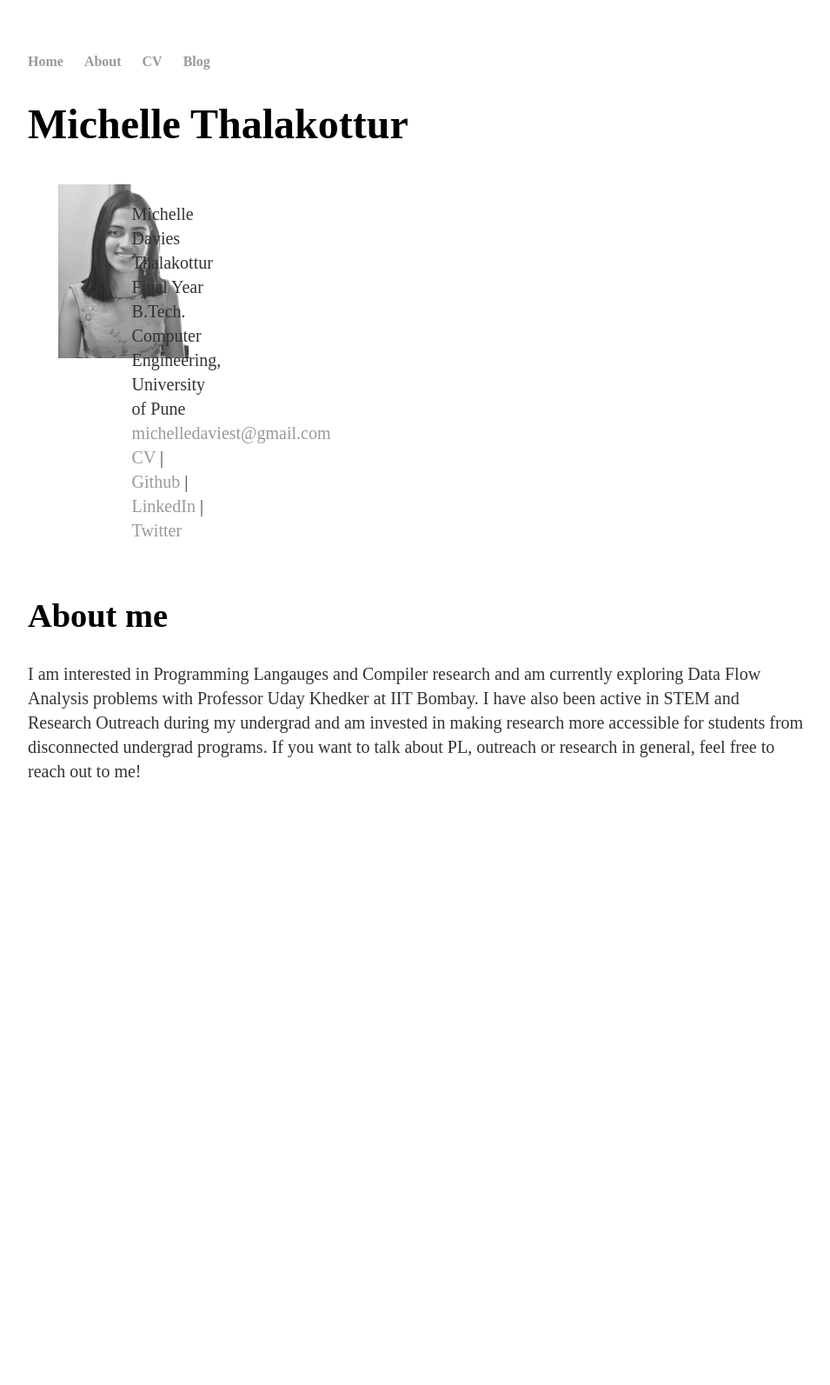
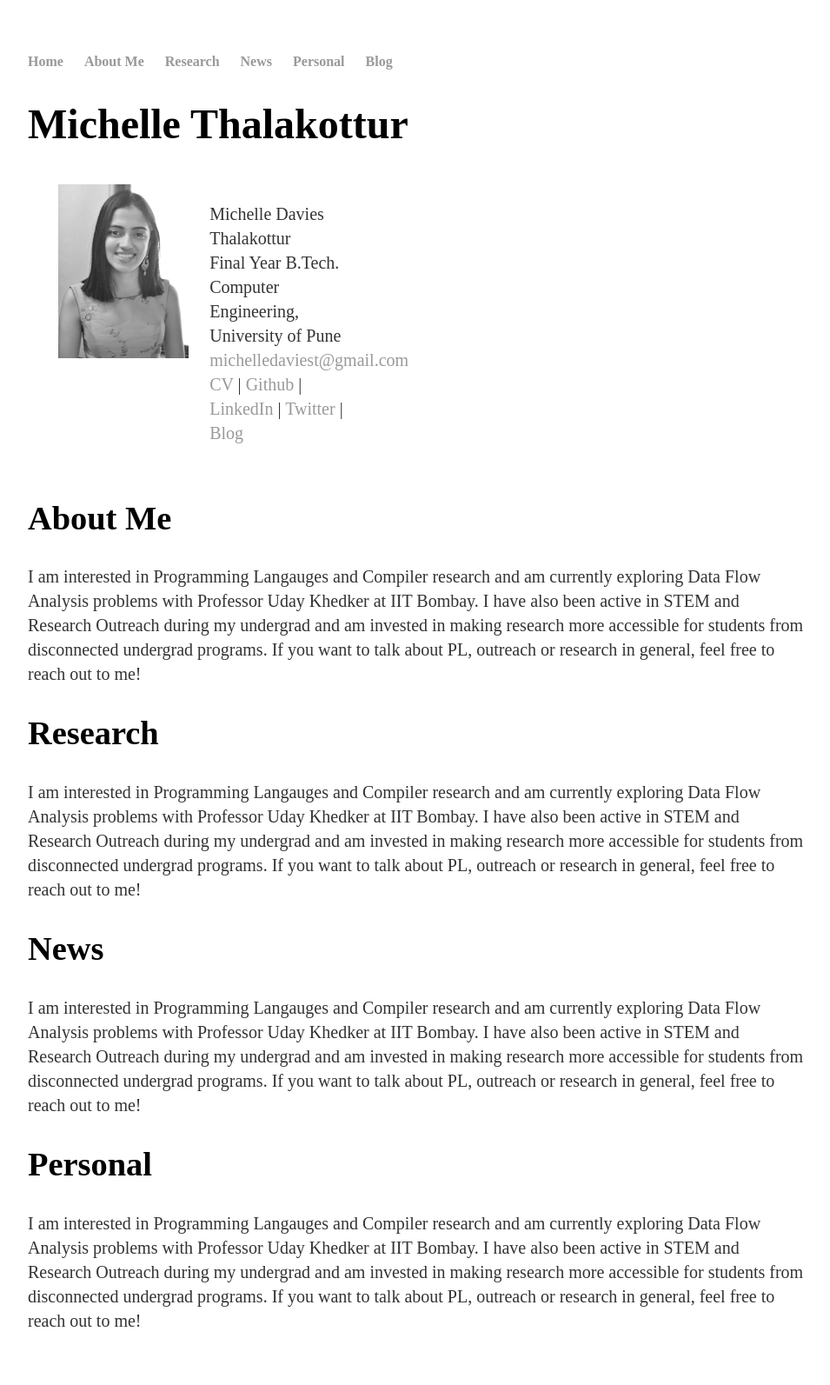
Before and after one commit to michelledaviest/michelledaviest.github.io, a Jekyll site: the page built from index.html, in a window 1280 px wide. Shown: the whole page at 87% size, without its empty margins (160-1115 px from the left). Built offline with Jekyll 4.4.1, drawn with Linux system fonts in a browser that asks for light colours; some web fonts are replaced; before the commit the page ends 961 px from its top, so only the background shows below that.

Commit message:
added sections

```diff
--- a/_layouts/default.html
+++ b/_layouts/default.html
@@ -12,8 +12,10 @@
     <nav>
 <ul>
 <li><a href="/">Home</a></li>
-<li><a href="/about">About</a></li>
-<li><a href="/cv">CV</a></li>
+<li><a href="../index.html#aboutsec">About Me</a></li>
+<li><a href="../index.html#researchsec">Research</a></li>
+<li><a href="../index.html#newsec">News</a></li>
+<li><a href="../index.html#personalsec">Personal</a></li>
 <li><a href="/blog">Blog</a></li>
 </ul>
     </nav>
--- a/css/main.css
+++ b/css/main.css
@@ -5,7 +5,7 @@ body { margin: 60px auto; width: 70%; }
  /* Three image containers (use 25% for four, and 50% for two, etc) */
 .column {
   float: left;
-  width: 10%;
+  width: 20%;
   padding: 10px;
 }
 
--- a/index.html
+++ b/index.html
@@ -14,17 +14,29 @@ title: Michelle Thalakottur
 			Michelle Davies Thalakottur<br>
 			Final Year B.Tech. Computer Engineering, University of Pune<br>
 			<a href="mailto:michelledaviest@gmail.com">michelledaviest@gmail.com</a><br>
-			<a href="files/michelle-thalakottur_cv.pdf">CV</a> |
-			<a href="https://github.com/michelledaviest">Github</a> |
-			<a href="https://www.linkedin.com/in/michelle-thalakottur-32925914a/">LinkedIn</a> |
-			<a href="https://www.twitter.com/michelledaviest">Twitter</a>
+			<a href="files/michelle-thalakottur_cv.pdf">CV</a> | <a href="https://github.com/michelledaviest">Github</a> | <a href="https://www.linkedin.com/in/michelle-thalakottur-32925914a/">LinkedIn</a> | <a href="https://www.twitter.com/michelledaviest">Twitter</a> | <a href="https://michelledaviest.github.io/blog">Blog</a>
 			</p
   		</div>
 	</div>
 </div>
 
 
-<div class="blurb">
-	<h2>About me</h2>
+<div class="blurb" name="aboutsec">
+	<h2>About Me</h2>
 	<p>I am interested in Programming Langauges and Compiler research and am currently exploring Data Flow Analysis problems with Professor Uday Khedker at IIT Bombay. I have also been active in STEM and Research Outreach during my undergrad and am invested in making research more accessible for students from disconnected undergrad programs. If you want to talk about PL, outreach or research in general, feel free to reach out to me! </p>
 </div>
+
+<div class="blurb" name="researchsec">
+	<h2>Research</h2>
+	<p>I am interested in Programming Langauges and Compiler research and am currently exploring Data Flow Analysis problems with Professor Uday Khedker at IIT Bombay. I have also been active in STEM and Research Outreach during my undergrad and am invested in making research more accessible for students from disconnected undergrad programs. If you want to talk about PL, outreach or research in general, feel free to reach out to me! </p>
+</div>
+
+<div class="blurb" name="newsec">
+	<h2>News</h2>
+	<p>I am interested in Programming Langauges and Compiler research and am currently exploring Data Flow Analysis problems with Professor Uday Khedker at IIT Bombay. I have also been active in STEM and Research Outreach during my undergrad and am invested in making research more accessible for students from disconnected undergrad programs. If you want to talk about PL, outreach or research in general, feel free to reach out to me! </p>
+</div>
+
+<div class="blurb" name="personalsec">
+	<h2>Personal</h2>
+	<p>I am interested in Programming Langauges and Compiler research and am currently exploring Data Flow Analysis problems with Professor Uday Khedker at IIT Bombay. I have also been active in STEM and Research Outreach during my undergrad and am invested in making research more accessible for students from disconnected undergrad programs. If you want to talk about PL, outreach or research in general, feel free to reach out to me! </p>
+</div>
```
